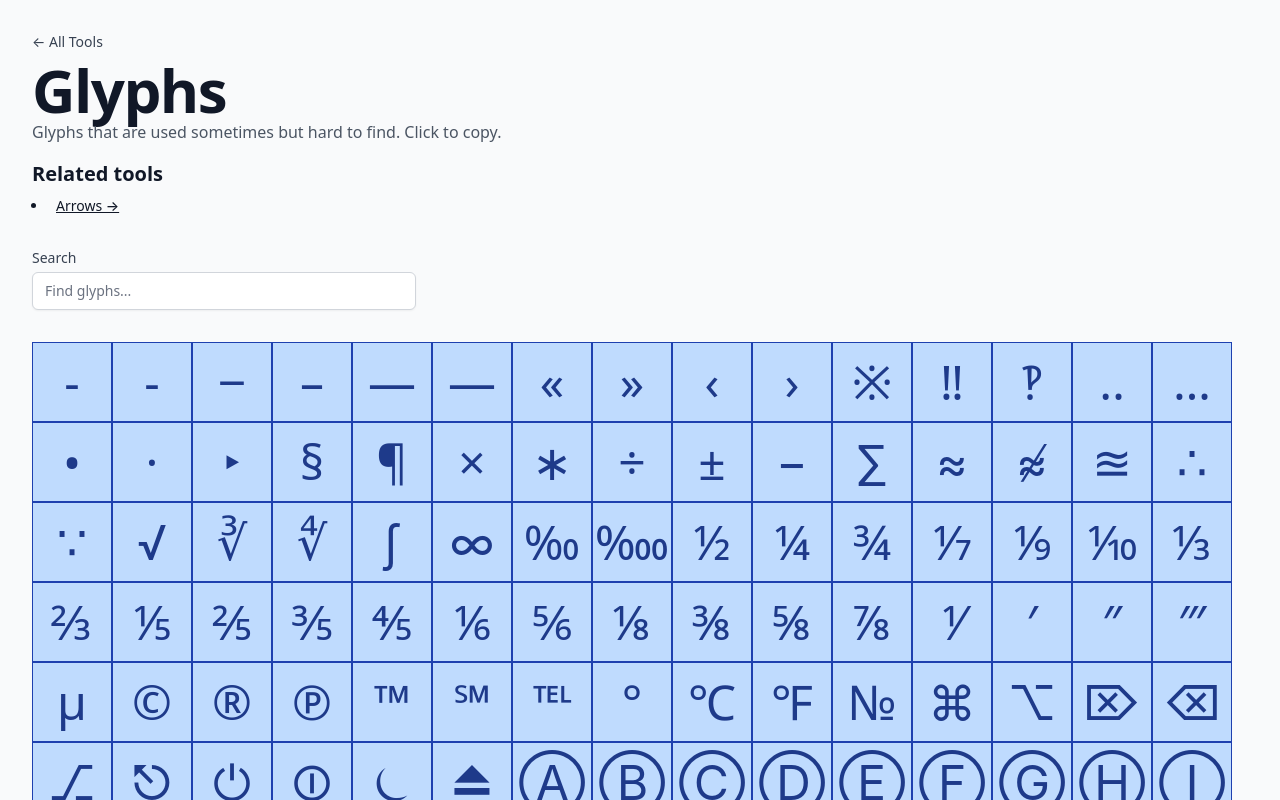
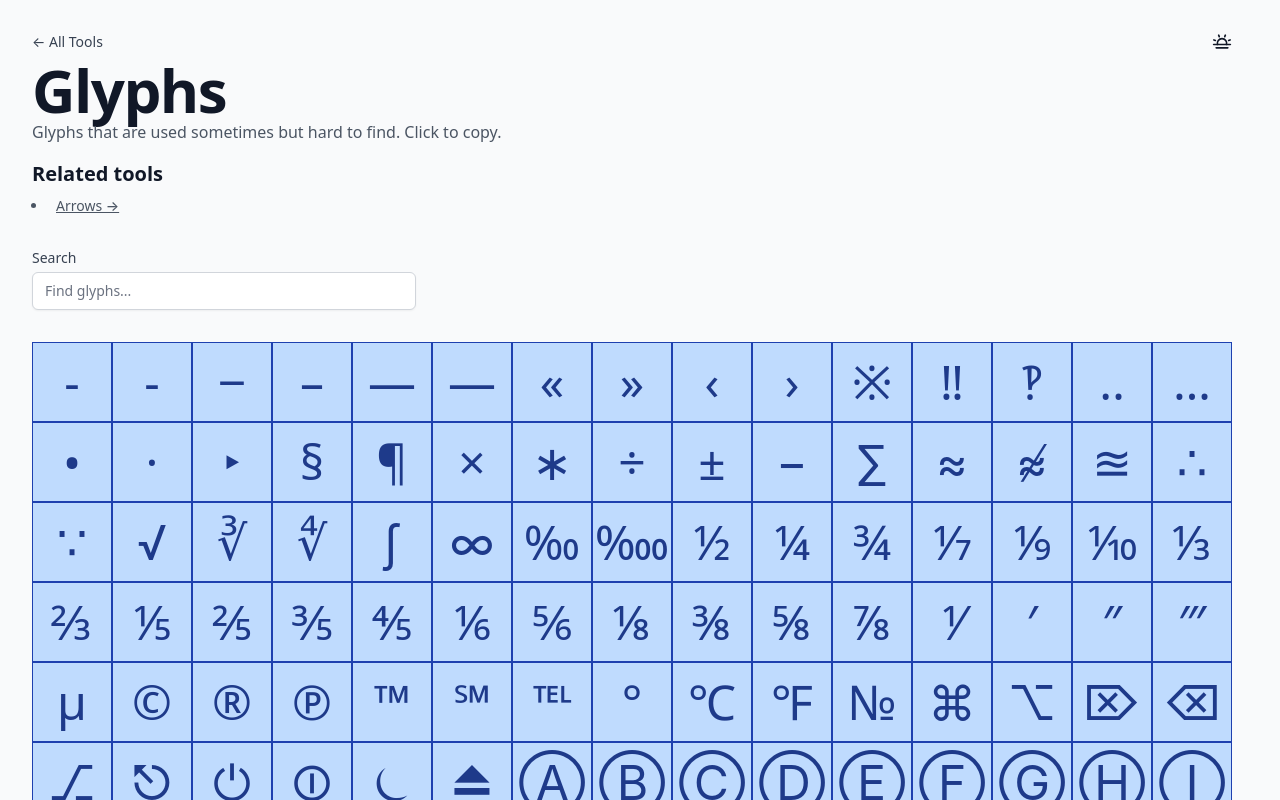
Before and after one commit to vincentdoerig/tools, a Vue app: page /glyphs in a window 1280 px wide. Shown: the top 800 px of the page. Built offline with nearby package versions, Linux system fonts and the light colour scheme; a web font is replaced by a local one; what @ffmpeg/ffmpeg, @soerenmartius/vue3-clipboard, @tailwindcss/typography would draw is missing.

Commit message:
feat: dark mode :yay:

```diff
--- a/index.html
+++ b/index.html
@@ -9,7 +9,7 @@
   <title>Tools</title>
 </head>
 
-<body class="font-sans bg-gray-50">
+<body class="font-sans bg-gray-50 dark:bg-gray-800">
   <div id="app"></div>
   <script type="module" src="/src/main.ts"></script>
 </body>
--- a/src/App.vue
+++ b/src/App.vue
@@ -6,17 +6,77 @@
     >
       <router-link
         to="/"
-        class="text-gray-700 hover:text-gray-800 focus:text-black"
+        class="text-gray-700 hover:text-gray-800 focus:text-black dark:text-gray-300 dark:hover:text-gray-200 dark:focus:text-white"
       >
         &larr; All Tools
       </router-link>
     </nav>
+    <div class="absolute flex right-2 top-2 md:right-4 md:top-3 lg:right-8 lg:top-4">
+      <button
+        class="p-4 text-gray-900 dark:text-gray-100 ffocus:ring focus:ring-gray-300"
+        :title="isDark ? 'Toggle light mode' : 'Toggle dark mode'"
+        @click="toggle"
+      >
+        <!-- Devfont icon name: cloudy-moon -->
+        <svg
+          v-if="isDark"
+          xmlns="http://www.w3.org/2000/svg"
+          width="24"
+          height="24"
+          viewBox="0 0 24 24"
+          fill="none"
+          stroke="currentColor"
+          stroke-width="2"
+          stroke-linecap="round"
+          stroke-linejoin="round"
+          class="w-5 h-5"
+        ><path d="M14 7.776v-.091a7.045 7.045 0 0 0-1.432-4.271A6.56 6.56 0 0 0 8.896 1a7.142 7.142 0 0 1-.09 3.432 6.93 6.93 0 0 1-1.673 2.957 6.539 6.539 0 0 1-2.84 1.743A6.334 6.334 0 0 1 1 9.226a6.987 6.987 0 0 0 1.373 2.867 6.645 6.645 0 0 0 2.115 1.736" /><path d="M8.854 14.308c0-1.323.385-2.617 1.108-3.718a6.6 6.6 0 0 1 2.95-2.464 6.46 6.46 0 0 1 3.798-.38 6.538 6.538 0 0 1 3.365 1.83 6.73 6.73 0 0 1 1.799 3.427 6.805 6.805 0 0 1-.374 3.866 6.667 6.667 0 0 1-2.421 3.003A6.49 6.49 0 0 1 15.427 21H7.694a4.19 4.19 0 0 1-1.788-.403 4.263 4.263 0 0 1-1.455-1.13 4.356 4.356 0 0 1-.854-1.649 4.406 4.406 0 0 1 .589-3.59A4.312 4.312 0 0 1 5.52 12.95a4.181 4.181 0 0 1 3.557-.377" /></svg>
+        <!-- Devfont icon name: sun-horizon -->
+        <svg
+          v-else
+          xmlns="http://www.w3.org/2000/svg"
+          width="24"
+          height="24"
+          viewBox="0 0 24 24"
+          fill="none"
+          stroke="currentColor"
+          stroke-width="2"
+          stroke-linecap="round"
+          stroke-linejoin="round"
+          class="w-5 h-5"
+        ><path d="M2 15h20" /><path d="M5 19h14" /><path d="M6.577 15a5.625 5.625 0 1 1 10.846 0" /><path d="M8.7 5.532l-.718-1.733" /><path d="M4.032 10.2l-1.733-.718" /><path d="M19.968 10.2l1.733-.718" /><path d="M15.3 5.532l.718-1.733" /></svg>
+      </button>
+    </div>
     <router-view />
   </div>
 </template>
 
 <script lang="ts">
-import { defineComponent } from 'vue'
+import { defineComponent, ref } from 'vue'
 
-export default defineComponent({})
+export default defineComponent({
+  setup() {
+    const isDark = ref(false)
+    if (localStorage.theme === 'dark' || (!('theme' in localStorage) && window.matchMedia('(prefers-color-scheme: dark)').matches)) {
+      document.querySelector('html')?.classList.add('dark')
+      isDark.value = true
+    } else {
+      document.querySelector('html')?.classList.remove('dark')
+    }
+    const toggle = () => {
+      document.querySelector('html')?.classList.toggle('dark')
+      if (document.querySelector('html')?.classList.contains('dark')){
+        isDark.value = true
+        localStorage.theme = 'dark'
+      } else {
+        isDark.value = false
+        localStorage.theme = 'light'
+      }
+    }
+
+    // maybe add a double click event listener that does `localStorage.removeItem('theme')` (respect the OS preference)
+
+    return { toggle, isDark }
+  },
+})
 </script>
--- a/src/Home.vue
+++ b/src/Home.vue
@@ -1,22 +1,22 @@
 <template>
   <div class="max-w-5xl mx-auto my-6">
-    <div class="flex flex-col items-center justify-center">
+    <div class="flex flex-col items-center justify-center text-gray-600 dark:text-gray-400">
       <h1
-        class="mb-2 text-4xl font-extrabold text-gray-900 sm:text-5xl sm:tracking-tight lg:text-6xl"
+        class="mb-2 text-4xl font-extrabold text-gray-900 dark:text-gray-100 sm:text-5xl sm:tracking-tight lg:text-6xl"
       >
         Online Toolbox
       </h1>
-      <p class="text-center text-gray-600">
+      <p class="text-center">
         Collection of online tools — No bullshit and straight to the point
       </p>
-      <p class="text-center text-gray-600">
+      <p class="text-center">
         Made by
         <a
-          class="font-medium text-black underline hover:text-gray-800"
+          class="font-medium text-black underline hover:text-gray-800 dark:text-white dark:hover:text-gray-200"
           href="https://doerig.dev"
         >@vincentdoerig</a>. Open Source on
         <a
-          class="font-medium text-black underline hover:text-gray-800"
+          class="font-medium underline ext-black hover:text-gray-800 dark:text-white dark:hover:text-gray-200"
           href="https://github.com/vincentdoerig/tools"
         >GitHub</a>.
       </p>
@@ -143,7 +143,7 @@ export default defineComponent({
           data: '/',
         },
         description: '',
-        class: 'opacity-75 bg-gradient-to-r from-blue-50 to-red-100',
+        class: 'opacity-75 bg-gradient-to-r from-blue-50 to-red-100 dark:from-black dark:to-gray-800',
       },
     ]
 
--- a/src/components/Card.vue
+++ b/src/components/Card.vue
@@ -1,14 +1,14 @@
 <template>
   <router-link
     v-if="slug"
-    class="inline-block w-full text-gray-800 border border-gray-700 rounded-lg outline-none bg-next hover:border-gray-400 md:w-60 focus:ring focus:ring-gray-300"
+    class="inline-block w-full text-gray-800 border border-gray-700 rounded-lg outline-none dark:border-gray-300 dark:text-gray-200 dark:hover:border-gray-400 hover:border-gray-400 md:w-60 focus:ring focus:ring-gray-300"
     :to="slug"
   >
     <div class="p-4">
       <h4 class="font-semibold">
         {{ title }}
       </h4>
-      <div class="inline-flex py-2 text-sm text-gray-600">
+      <div class="inline-flex py-2 text-sm text-gray-600 dark:text-gray-400">
         {{ description }}
       </div>
     </div>
@@ -16,7 +16,7 @@
   <a
     v-else
     :href="url"
-    class="relative inline-block w-full text-gray-800 border border-gray-700 rounded-lg outline-none bg-next hover:border-gray-400 md:w-60 focus:ring focus:ring-gray-300"
+    class="relative inline-block w-full text-gray-800 border border-gray-700 rounded-lg outline-none dark:border-gray-300 dark:text-gray-200 dark:hover:border-gray-400 hover:border-gray-400 md:w-60 focus:ring focus:ring-gray-300"
     target="_blank"
   >
     <div class="p-4">
@@ -37,7 +37,7 @@
       <h4 class="font-semibold">
         {{ title }}
       </h4>
-      <div class="inline-flex py-2 text-sm text-gray-600">
+      <div class="inline-flex py-2 text-sm text-gray-600 dark:text-gray-400">
         {{ description }}
       </div>
     </div>
--- a/src/components/Date.vue
+++ b/src/components/Date.vue
@@ -48,7 +48,7 @@
     >
       Refresh dates
     </button>
-    <div class="prose max-w-none">
+    <div class="prose max-w-none dark:prose-dark">
       <table>
         <thead>
           <tr>
--- a/src/components/Search.vue
+++ b/src/components/Search.vue
@@ -2,7 +2,7 @@
   <div>
     <label
       for="search"
-      class="block text-sm font-medium text-gray-700"
+      class="block text-sm font-medium text-gray-700 dark:text-gray-300"
     >Search</label>
     <div class="mt-1">
       <input
@@ -10,7 +10,7 @@
         v-model="searchTerm"
         type="search"
         name="search"
-        class="block w-full max-w-sm border-gray-300 rounded-md shadow-sm focus:ring-blue-500 focus:border-blue-500 sm:text-sm"
+        class="block w-full max-w-sm border-gray-300 rounded-md shadow-sm dark:border-gray-700 focus:ring-blue-500 focus:border-blue-500 sm:text-sm dark:bg-black dark:text-gray-100"
         :placeholder="`Find ${name}...`"
         autocomplete="off"
       >
--- a/src/components/ToolsComponent.vue
+++ b/src/components/ToolsComponent.vue
@@ -1,27 +1,28 @@
 <template>
   <div>
-    <div class="mt-4 mb-8 md:mt-2">
-      <h1 class="text-4xl font-extrabold text-gray-900 sm:text-5xl sm:tracking-tight lg:text-6xl">
+    <div class="mt-4 mb-8 text-gray-900 md:mt-2 dark:text-gray-100">
+      <h1 class="text-4xl font-extrabold sm:text-5xl sm:tracking-tight lg:text-6xl">
         {{ title }}
       </h1>
-      <p class="text-gray-600">
+      <p class="text-gray-600 dark:text-gray-400">
         {{ description }}
       </p>
       <div
         v-if="related.length"
-        class="mt-4 text-gray-600"
+        class="mt-4"
       >
-        <h2 class="mt-4 mb-2 text-xl font-semibold text-gray-900">
+        <h2 class="mt-4 mb-2 text-xl font-semibold">
           Related tools
         </h2>
         <ul
           v-for="relatedTool in related"
           :key="relatedTool.link"
+          class="text-gray-600 dark:text-gray-400"
         >
-          <li class="relative pl-2 my-2 ml-4 text-sm text-left text-gray-900 list-disc">
+          <li class="relative pl-2 my-2 ml-4 text-sm text-left list-disc">
             <router-link
               :to="relatedTool.link"
-              class="font-medium text-left underline"
+              class="font-medium text-left underline hover:text-gray-700 dark:hover:text-gray-300"
             >
               {{ relatedTool.name }} →
             </router-link>
--- a/tailwind.config.js
+++ b/tailwind.config.js
@@ -2,6 +2,7 @@
 const defaultTheme = require('tailwindcss/defaultTheme')
 
 module.exports = {
+  darkMode: 'class',
   purge: {
     enabled: process.env.NODE_ENV === 'production',
     content: ['./index.html', './src/**/*.vue', './src/**/*.ts'],
@@ -11,9 +12,20 @@ module.exports = {
       fontFamily: {
         sans: ['Inter var', ...defaultTheme.fontFamily.sans],
       },
+      typography: (theme) => ({
+        dark: {
+          css: {
+            color: theme('colors.gray.300'),
+            thead: {
+              color: theme('colors.gray.200'),
+            },
+          },
+        },
+      }),
     },
   },
   variants: {
+    typography: ['dark'],
     extend: {
       opacity: ['disabled'],
       cursor: ['disabled'],
```
Also changed, not shown: src/components/VideoToGIF.vue (+6 -6 lines), src/components/WordCount.vue (+6 -6 lines).
